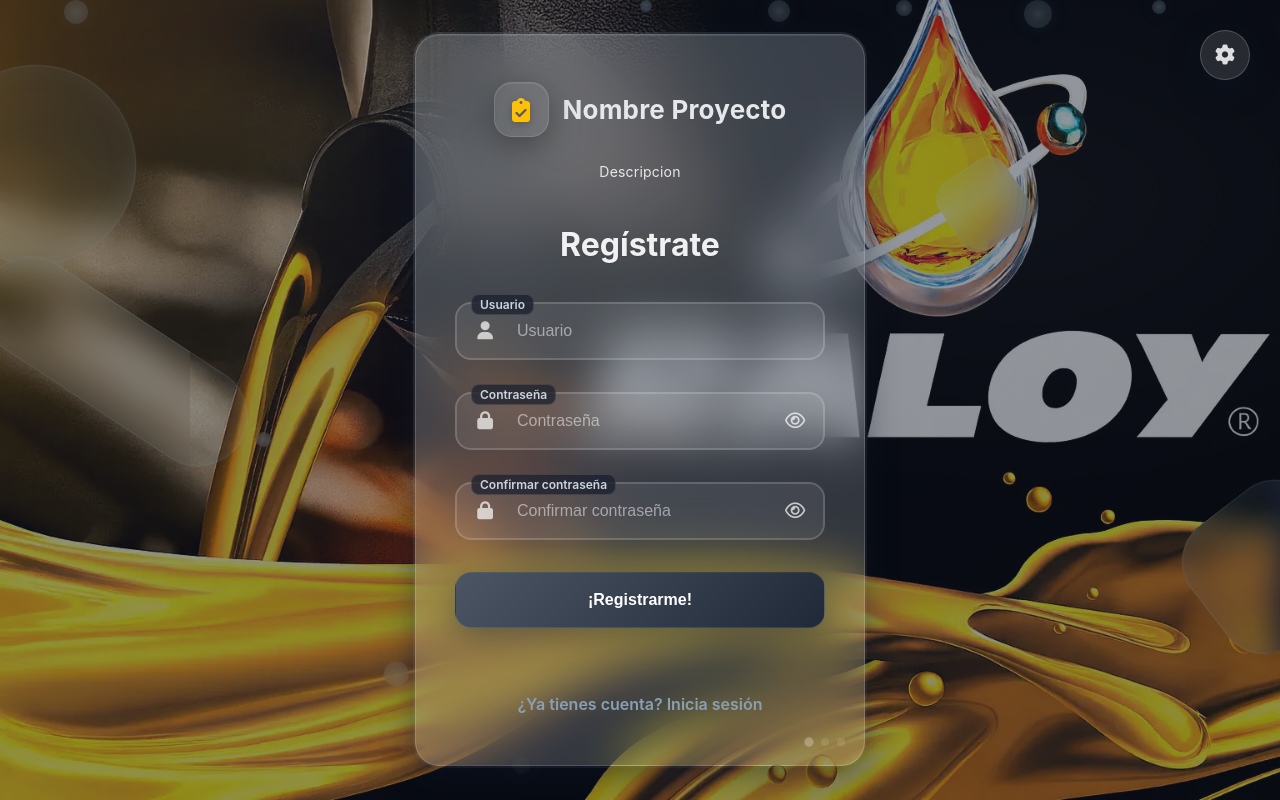
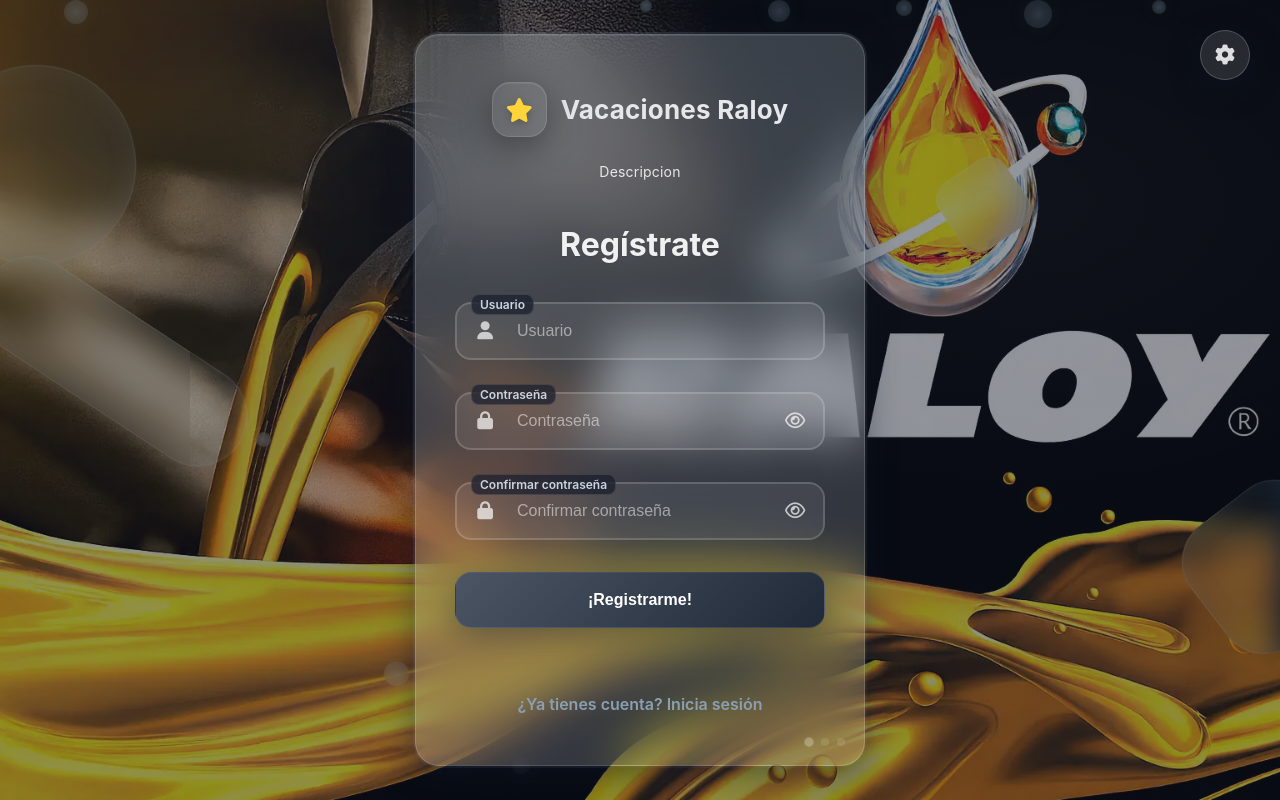
Before and after one commit to CarlosRaloy/vacaciones, a Django app: page /signup/ in a window 1280 px wide; the page is wider, and only the part inside the window is pictured. Run offline with Django 4.2, Linux system fonts and the light colour scheme.

Commit message:
add the tittle

```diff
--- a/templates/users/base10.html
+++ b/templates/users/base10.html
@@ -57,12 +57,12 @@
                 <div class="logo">
                     <div class="logo-icon">
                         <!-- Ícono sobrio para PNC -->
-                        <i class="fa-solid fa-clipboard-check" aria-hidden="true" style="color: #FFC107"></i>
+                            <i class="fas fa-star" style="color: rgb(255, 212, 59);"></i>
                         <!-- Alternativa:
                         <i class="fa-solid fa-triangle-exclamation" aria-hidden="true"></i>
                         -->
                     </div>
-                    <span class="logo-text">Nombre Proyecto</span>
+                    <span class="logo-text">Vacaciones Raloy</span>
                 </div>
                 <p class="logo-subtitle">Descripcion</p>
             </div>
```
